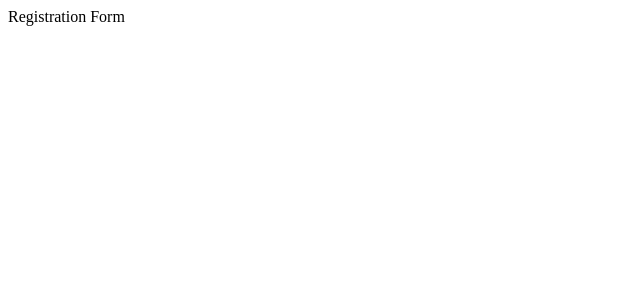
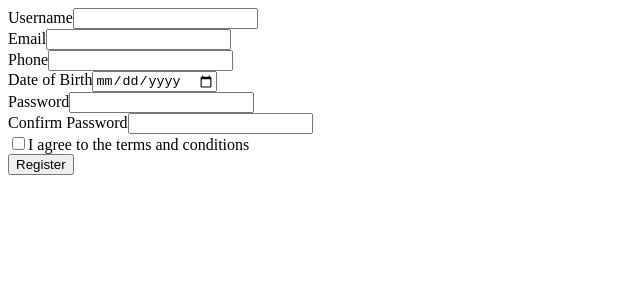
Before and after one commit to TatyanaZakiryanova/Registration-Form, a React (Vite) app: page / in a window 1280 px wide. Shown: the top 300 px of the page, without its empty margins (0-640 px from the left). Built offline with nearby package versions, Linux system fonts and the light colour scheme.

Commit message:
created basic form logic and validation using RegExp

```diff
--- a/src/App.tsx
+++ b/src/App.tsx
@@ -1,5 +1,7 @@
+import RegistrationForm from './components/RegistrationForm';
+
 const App = () => {
-  return <div>Registration Form</div>;
+  return <RegistrationForm />;
 };
 
 export default App;
--- /dev/null
+++ b/src/components/RegistrationForm.tsx
@@ -0,0 +1,157 @@
+import { ChangeEvent, FormEvent, useState } from 'react';
+
+interface FormData {
+  username: string;
+  email: string;
+  phone: string;
+  dob: string;
+  password: string;
+  confirmPassword: string;
+  terms: boolean;
+}
+
+const RegistrationForm = () => {
+  const [formData, setFormData] = useState<FormData>({
+    username: '',
+    email: '',
+    phone: '',
+    dob: '',
+    password: '',
+    confirmPassword: '',
+    terms: false,
+  });
+
+  const [errors, setErrors] = useState<{ [key: string]: string }>({});
+
+  const validate = () => {
+    const newErrors: { [key: string]: string } = {};
+
+    if (!formData.username.trim()) {
+      newErrors.username = 'Username is required';
+    }
+
+    if (!formData.email.trim()) {
+      newErrors.email = 'Email is required';
+    } else if (!/^[^\s@]+@[^\s@]+\.[^\s@]+$/.test(formData.email)) {
+      newErrors.email = 'Invalid email format';
+    }
+
+    if (!formData.phone.trim()) {
+      newErrors.phone = 'Phone number is required';
+    } else if (!/^\+?[1-9]\d{1,14}$/.test(formData.phone)) {
+      newErrors.phone = 'Invalid phone number format';
+    }
+
+    if (!formData.dob.trim()) {
+      newErrors.dob = 'Date of birth is required';
+    }
+
+    if (!formData.password) {
+      newErrors.password = 'Password is required';
+    } else if (!/^(?=.*[A-Z])(?=.*\d)[A-Za-z\d]{6,20}$/.test(formData.password)) {
+      newErrors.password =
+        'Password must be between 6 and 20 characters and contain at least one capital letter and a number';
+    }
+
+    if (formData.password && formData.password !== formData.confirmPassword) {
+      newErrors.confirmPassword = 'Passwords do not match';
+    }
+
+    if (!formData.terms) {
+      newErrors.terms = 'You must agree to the terms and conditions';
+    }
+
+    setErrors(newErrors);
+    return Object.keys(newErrors).length === 0; //вернёт true, если валидация прошла
+  };
+
+  const handleChange = (e: ChangeEvent<HTMLInputElement>) => {
+    const { name, value, type, checked } = e.target;
+    setFormData((prev) => ({ ...prev, [name]: type === 'checkbox' ? checked : value }));
+  };
+
+  const handleSubmit = (e: FormEvent) => {
+    e.preventDefault();
+    if (validate()) {
+      alert('Form submitted successfully!');
+    }
+  };
+
+  return (
+    <form onSubmit={handleSubmit}>
+      <div>
+        <label htmlFor="username">Username</label>
+        <input
+          type="text"
+          id="username"
+          name="username"
+          value={formData.username}
+          onChange={handleChange}
+        />
+        {errors.username && <p>{errors.username}</p>}
+      </div>
+      <div>
+        <label htmlFor="email">Email</label>
+        <input
+          type="email"
+          name="email"
+          id="email"
+          value={formData.email}
+          onChange={handleChange}
+          className="w-full border p-2"
+        />
+        {errors.email && <p>{errors.email}</p>}
+      </div>
+
+      <div>
+        <label htmlFor="phone">Phone</label>
+        <input type="tel" name="phone" id="phone" value={formData.phone} onChange={handleChange} />
+        {errors.phone && <p>{errors.phone}</p>}
+      </div>
+
+      <div>
+        <label htmlFor="dob">Date of Birth</label>
+        <input type="date" name="dob" id="dob" value={formData.dob} onChange={handleChange} />
+        {errors.dob && <p>{errors.dob}</p>}
+      </div>
+
+      <div>
+        <label htmlFor="password">Password</label>
+        <input
+          type="password"
+          name="password"
+          id="password"
+          value={formData.password}
+          onChange={handleChange}
+          className="w-full border p-2"
+        />
+        {errors.password && <p>{errors.password}</p>}
+      </div>
+
+      <div>
+        <label htmlFor="confirmPassword">Confirm Password</label>
+        <input
+          type="password"
+          name="confirmPassword"
+          id="confirmPassword"
+          value={formData.confirmPassword}
+          onChange={handleChange}
+          className="w-full border p-2"
+        />
+        {errors.confirmPassword && <p>{errors.confirmPassword}</p>}
+      </div>
+
+      <div>
+        <label>
+          <input type="checkbox" name="terms" checked={formData.terms} onChange={handleChange} />I
+          agree to the terms and conditions
+        </label>
+        {errors.terms && <p>{errors.terms}</p>}
+      </div>
+
+      <button type="submit">Register</button>
+    </form>
+  );
+};
+
+export default RegistrationForm;
```
